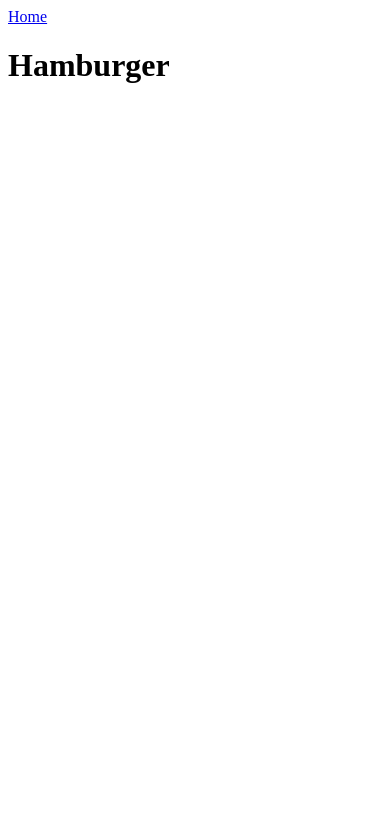
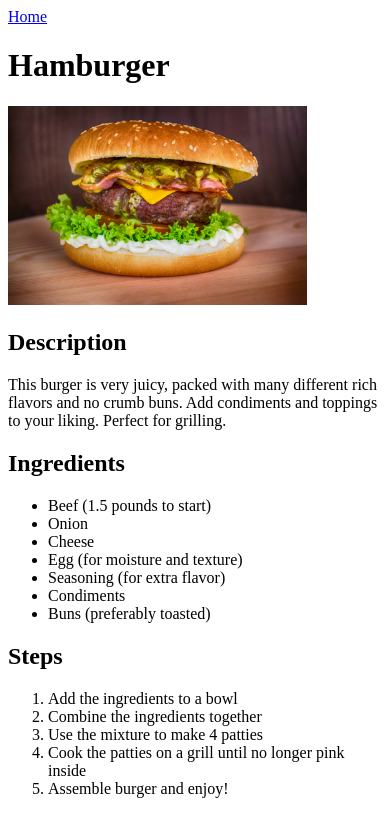
Before and after one commit to nullat0m7/odin-recipes, a plain HTML site: page recipes/hamburger.html in a window 390 px wide. Drawn offline with Linux system fonts and the light colour scheme.

Commit message:
Add img and recipe for recipes/hamburger.html

```diff
--- a/recipes/hamburger.html
+++ b/recipes/hamburger.html
@@ -6,7 +6,31 @@
         <title>Hamburger</title>
     </head>
     <body>
-         <a href="../index.html">Home</a>
+        <a href="../index.html">Home</a>
         <h1>Hamburger</h1>
+        <img src="../img/burger-on-a-wooden-backgound.jpg" alt="A juicy hamburger on a wooden table" width="80%" height="100%">
+
+        <h2>Description</h2>
+        <p>This burger is very juicy, packed with many different rich flavors and no crumb buns. Add condiments and toppings to your liking. Perfect for grilling.</p>
+
+        <h2>Ingredients</h2>
+        <ul>
+            <li>Beef (1.5 pounds to start)</li>
+            <li>Onion</li>
+            <li>Cheese</li>
+            <li>Egg (for moisture and texture)</li>
+            <li>Seasoning (for extra flavor)</li>
+            <li>Condiments</li>
+            <li>Buns (preferably toasted)</li>
+        </ul>
+
+        <h2>Steps</h2>
+        <ol>
+            <li>Add the ingredients to a bowl</li>
+            <li>Combine the ingredients together</li>
+            <li>Use the mixture to make 4 patties</li>
+            <li>Cook the patties on a grill until no longer pink inside</li>
+            <li>Assemble burger and enjoy!</li>
+        </ol>
     </body>
 </html>
```
